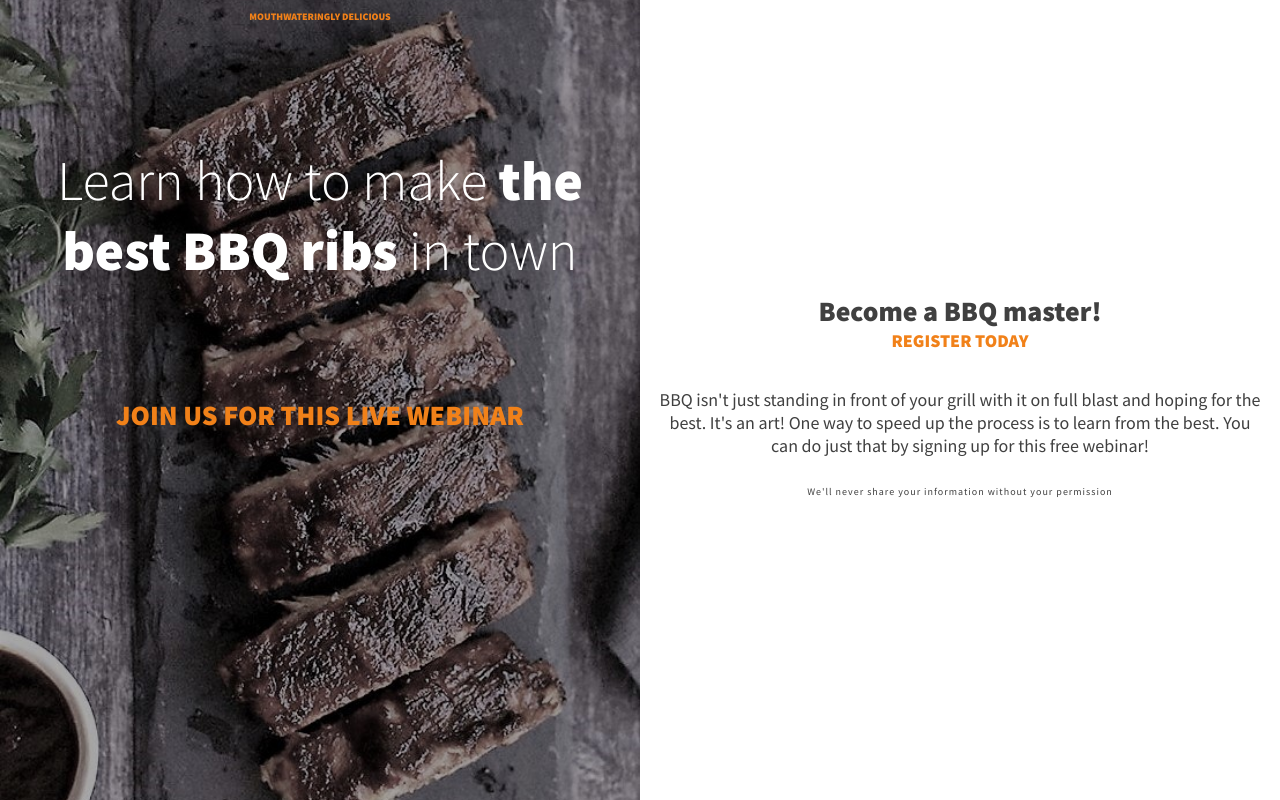
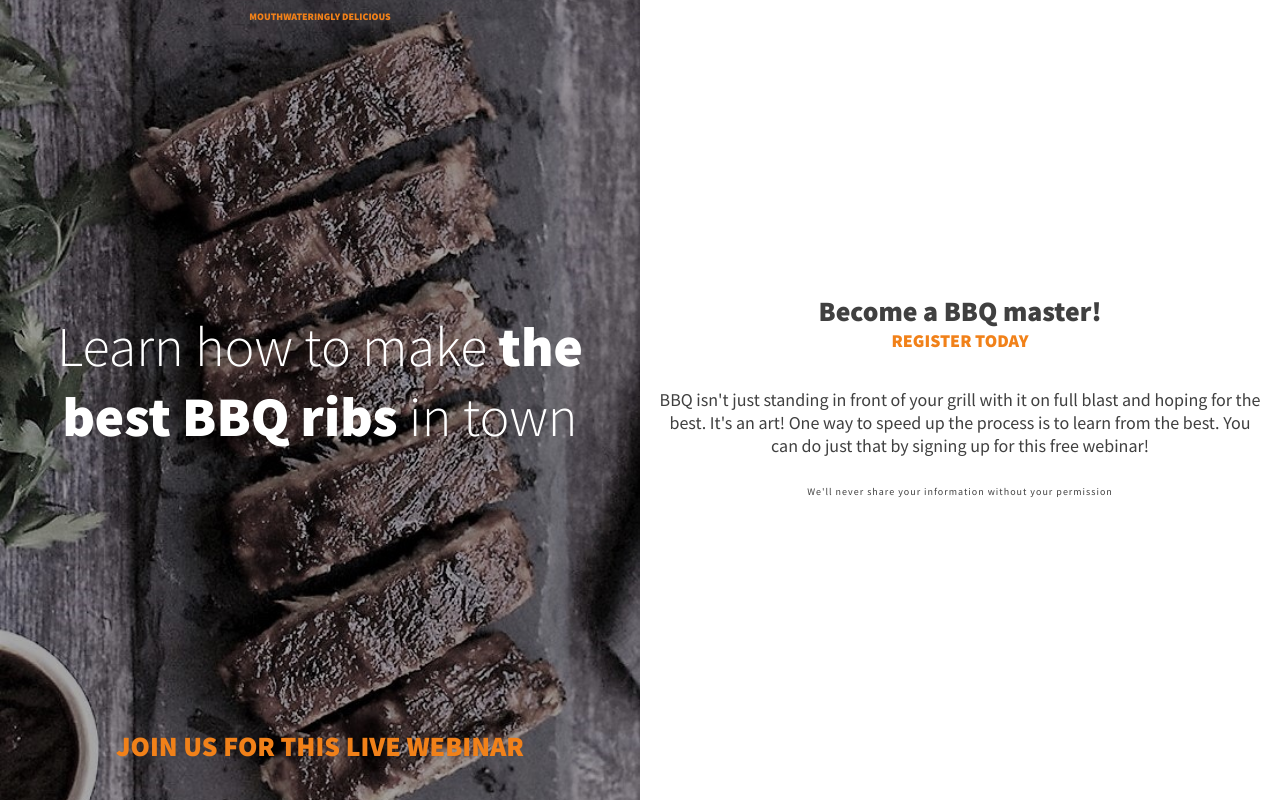
Before and after one commit to sachinm78/bbq-app, a plain HTML site: page index.html in a window 1280 px wide. Drawn offline with Linux system fonts and the light colour scheme.

Commit message:
restyled intro section for better fit regardless of screen size

```diff
--- a/css/styles.css
+++ b/css/styles.css
@@ -21,7 +21,7 @@ h1 {
     font-size: 2.25rem;
     font-weight: 300;
     color: #fff;
-    margin: 2em 0;
+    margin: 0;
 }
 
 h1 + p {
@@ -70,9 +70,11 @@ strong { font-weight: 900; }
     background-repeat: no-repeat;
     background-size: cover;
     background-color: #404040;
-    padding: 0 .25em 1em;
+    padding: 0 .5em 2em;
     display: flex;
     flex-direction: column;
+    justify-content: space-between;
+    min-height: 50vh;
 }
 
 
```
